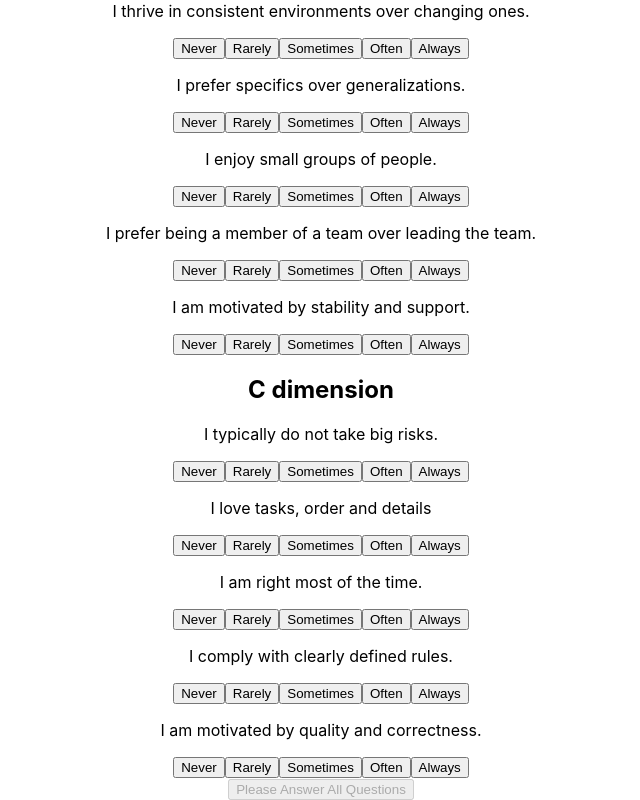
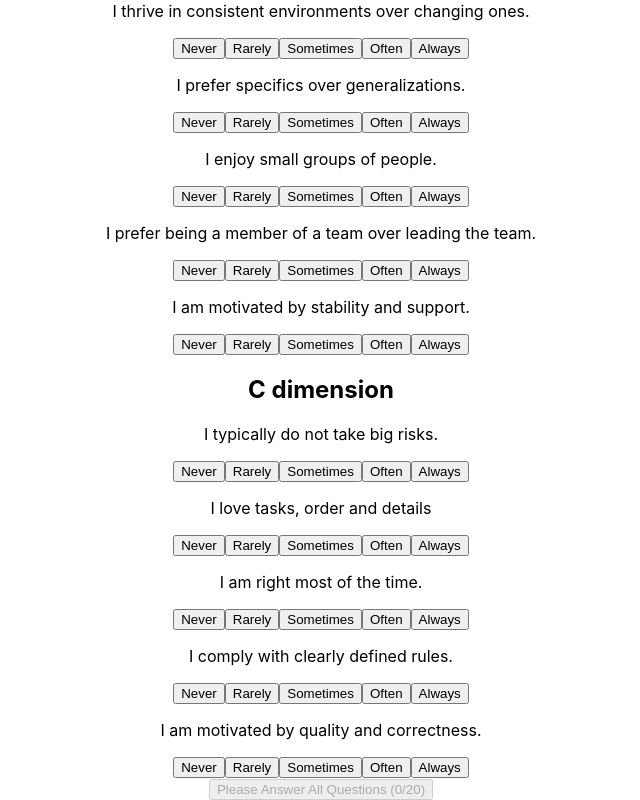
Before and after one commit to chainimals/chainimals, a React (Create React App) app: page / in a window 1280 px wide. Shown: the part 1077-1877 px from the top of the page, without its empty margins (319-959 px from the left). Built offline with nearby package versions, Linux system fonts and the light colour scheme; the HTML template or start-up script is replaced by a standard one.

Commit message:
Fix calculation to correctly determine type

```diff
--- a/src/components/DISCTest.jsx
+++ b/src/components/DISCTest.jsx
@@ -27,31 +27,45 @@ function DISCTest({ onComplete }) {
   };
 
   const handleSubmit = () => {
+    // Initialize scores for each dimension
     const result = { D: 0, I: 0, S: 0, C: 0 };
 
-    // 計算每個維度的總分
+    // Calculate the total score for each dimension
     Object.entries(answers).forEach(([key, value]) => {
       const [dim] = key.split("-");
       result[dim] += value;
     });
 
-    // 找出主導類型
+    // Find the dominant type
     let dominantType = 'balanced';
     let maxScore = 0;
+    let secondMaxScore = 0;
 
+    // First find the maximum score
     for (const [type, score] of Object.entries(result)) {
       if (score > maxScore) {
+        secondMaxScore = maxScore;
         maxScore = score;
         dominantType = type;
+      } else if (score > secondMaxScore) {
+        secondMaxScore = score;
       }
     }
 
-    // 完成測驗回調
+    // If the difference between the top two scores is very small,
+    // consider it a balanced profile (less than 15% difference)
+    const threshold = maxScore * 0.15;
+    if (maxScore - secondMaxScore < threshold && maxScore > 0) {
+      dominantType = 'balanced';
+    }
+
+    // Pass results to parent component
     onComplete(result, dominantType);
   };
 
-  // 檢查測驗是否完成
-  const isTestCompleted = Object.keys(answers).length === 20; // 總共20個問題
+  // Check if the test is completed (all 20 questions answered)
+  const totalQuestions = Object.values(questions).reduce((sum, arr) => sum + arr.length, 0);
+  const isTestCompleted = Object.keys(answers).length === totalQuestions;
 
   return (
     <div className="disc-test">
@@ -92,7 +106,7 @@ function DISCTest({ onComplete }) {
             : "bg-gray-300 cursor-not-allowed"
         }`}
       >
-        {isTestCompleted ? "See Results" : "Please Answer All Questions"}
+        {isTestCompleted ? "See Results" : `Please Answer All Questions (${Object.keys(answers).length}/${totalQuestions})`}
       </button>
     </div>
   );
```
